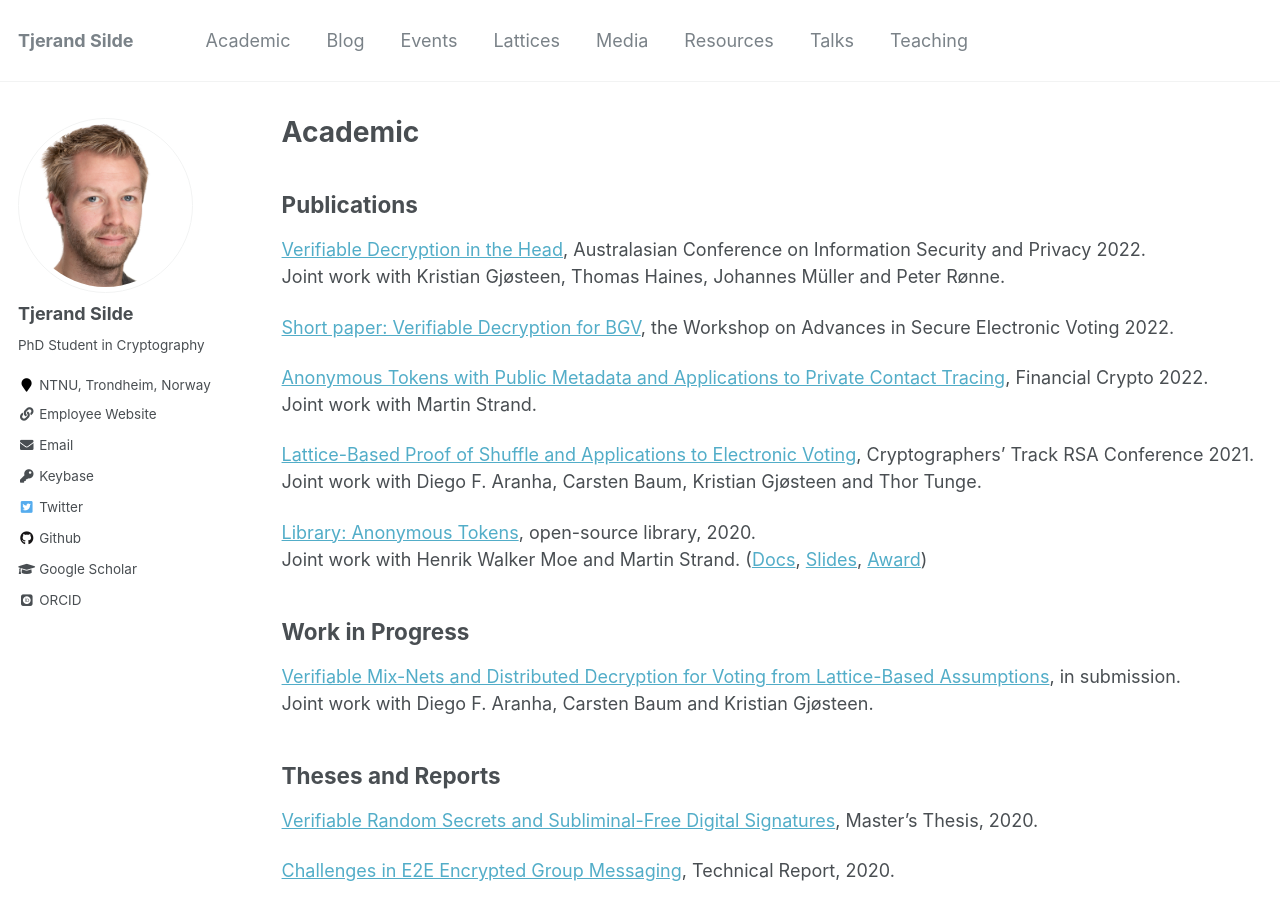
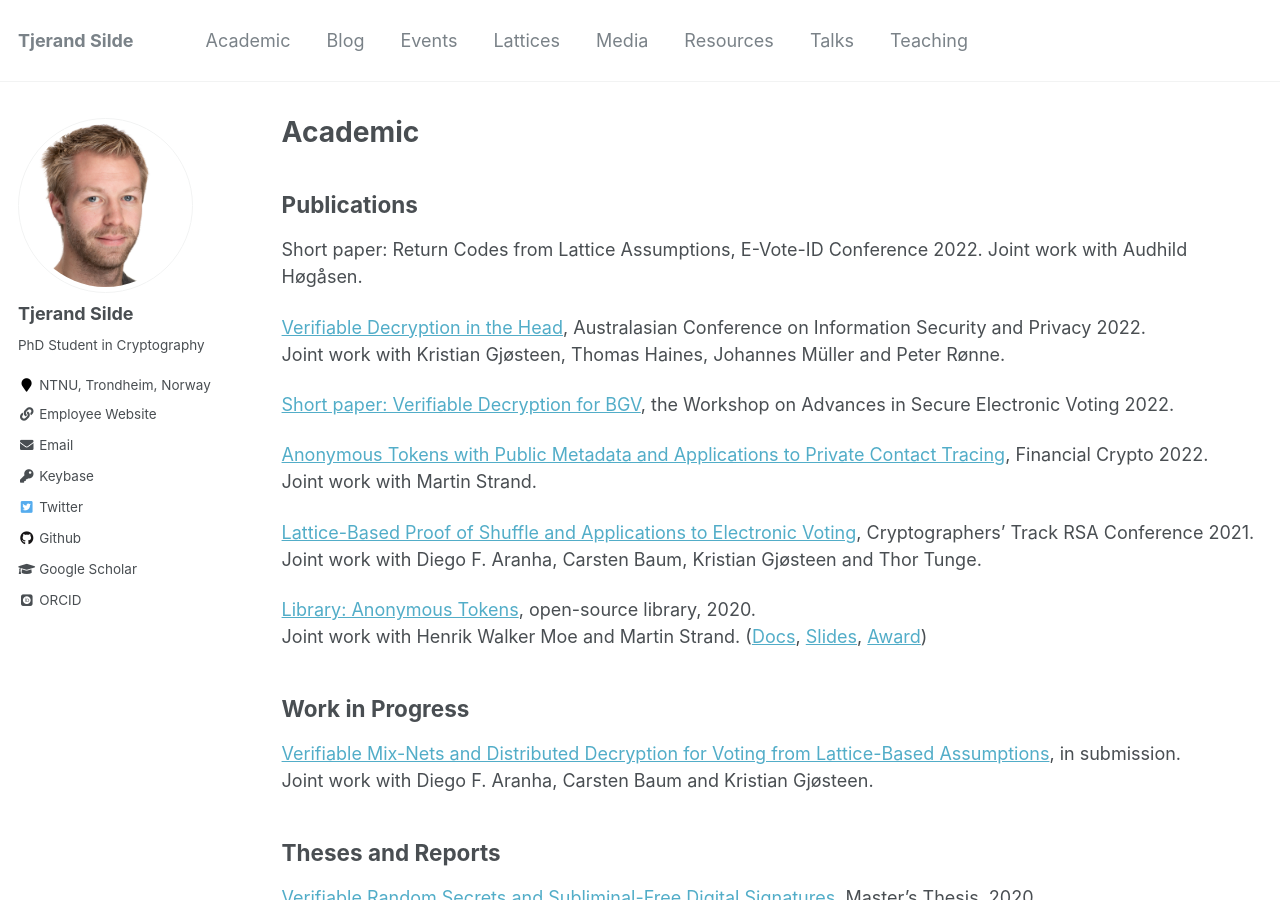
Before and after one commit to tjesi/tjesi.github.io, a Jekyll site: the page built from _pages/academic.md, in a window 1280 px wide and 900 px high. Built offline with Jekyll 4.4.1, drawn with Linux system fonts in a browser that asks for light colours; some web fonts are replaced.

Commit message:
Update academic.md

```diff
--- a/_pages/academic.md
+++ b/_pages/academic.md
@@ -6,6 +6,8 @@ author_profile: true
 ---
 
 ## Publications
+
+Short paper: Return Codes from Lattice Assumptions, E-Vote-ID Conference 2022. Joint work with Audhild Høgåsen.
 
 [Verifiable Decryption in the Head](https://eprint.iacr.org/2021/558.pdf), Australasian Conference on Information Security and Privacy 2022.\
 Joint work with Kristian Gjøsteen, Thomas Haines, Johannes Müller and Peter Rønne.
```
